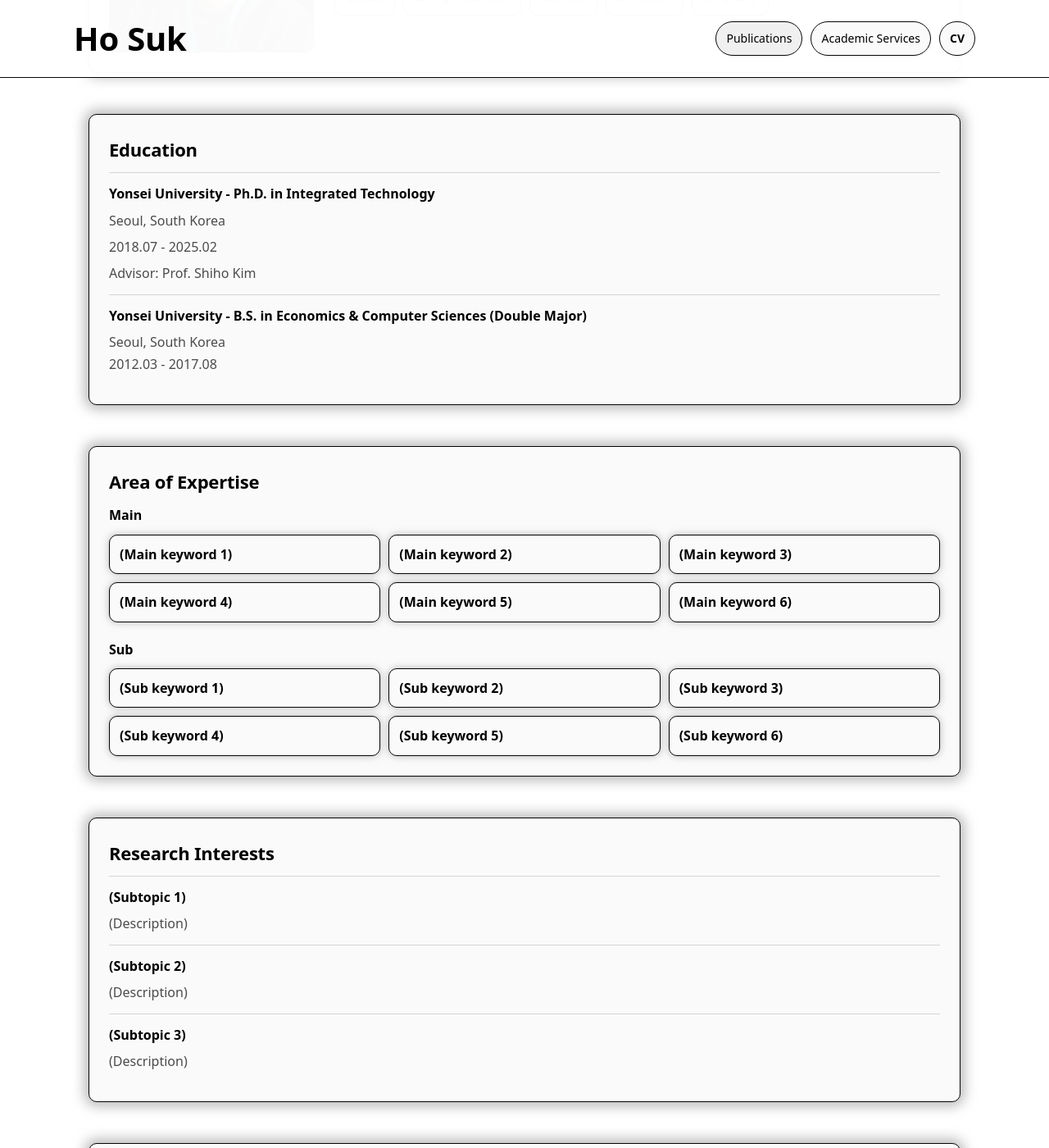
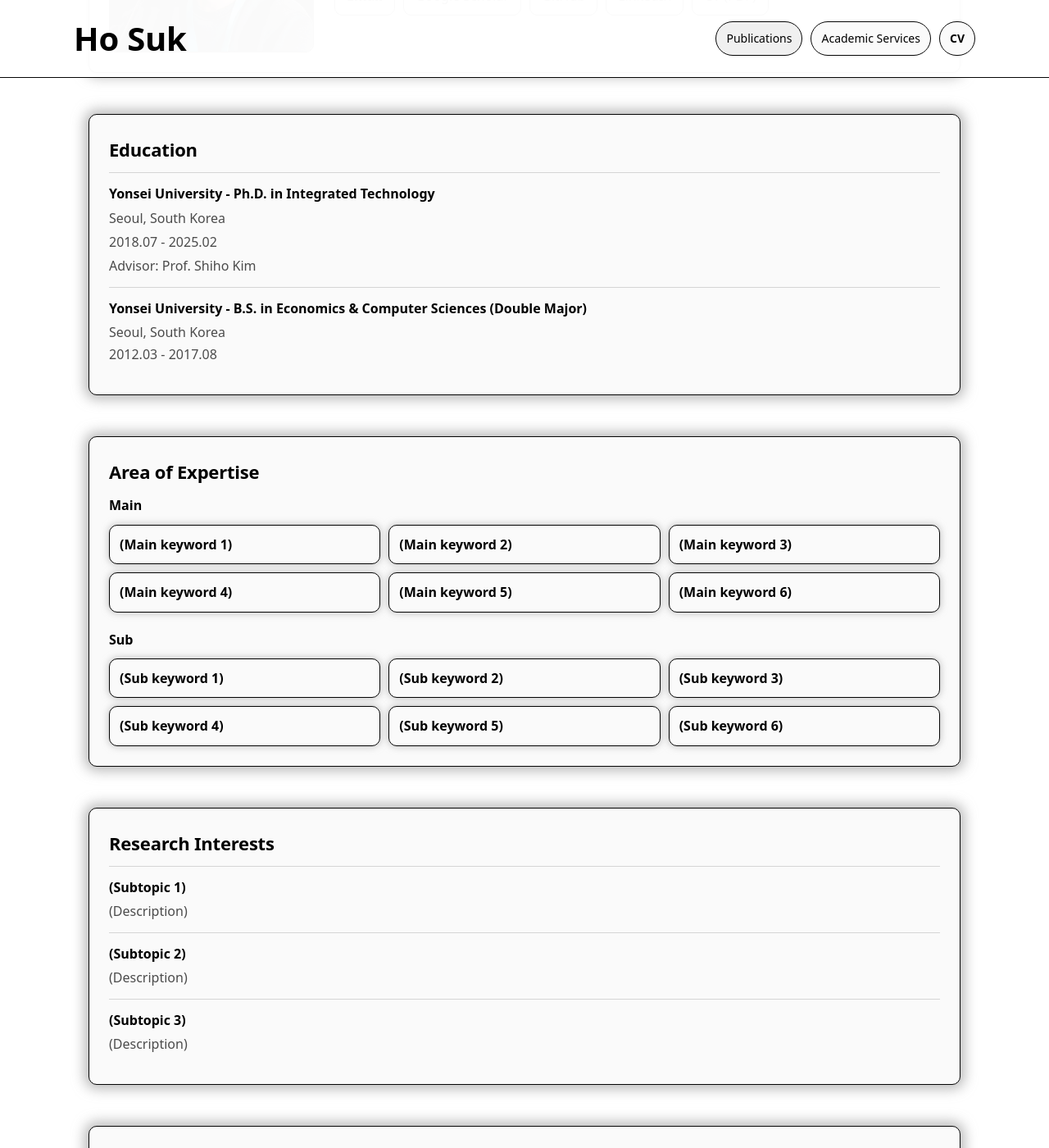
Before and after one commit to ho-suk-93/ho-suk-93.github.io, a Jekyll site: the page built from index.md, in a window 1280 px wide and 1400 px high, scrolled down 380 px. Shown: the whole window at 82% size. Built offline with Jekyll 4.4.1, drawn with Linux system fonts in a browser that asks for light colours.

Commit message:
Update style.scss

```diff
--- a/assets/css/style.scss
+++ b/assets/css/style.scss
@@ -225,7 +225,7 @@ a:hover{ text-decoration:underline; }
   font-weight: 900;
 }
 .item-desc{
-  margin: 6px 0 0;
+  margin: 3px 0 0;
   color: var(--muted);
 }
 
```
